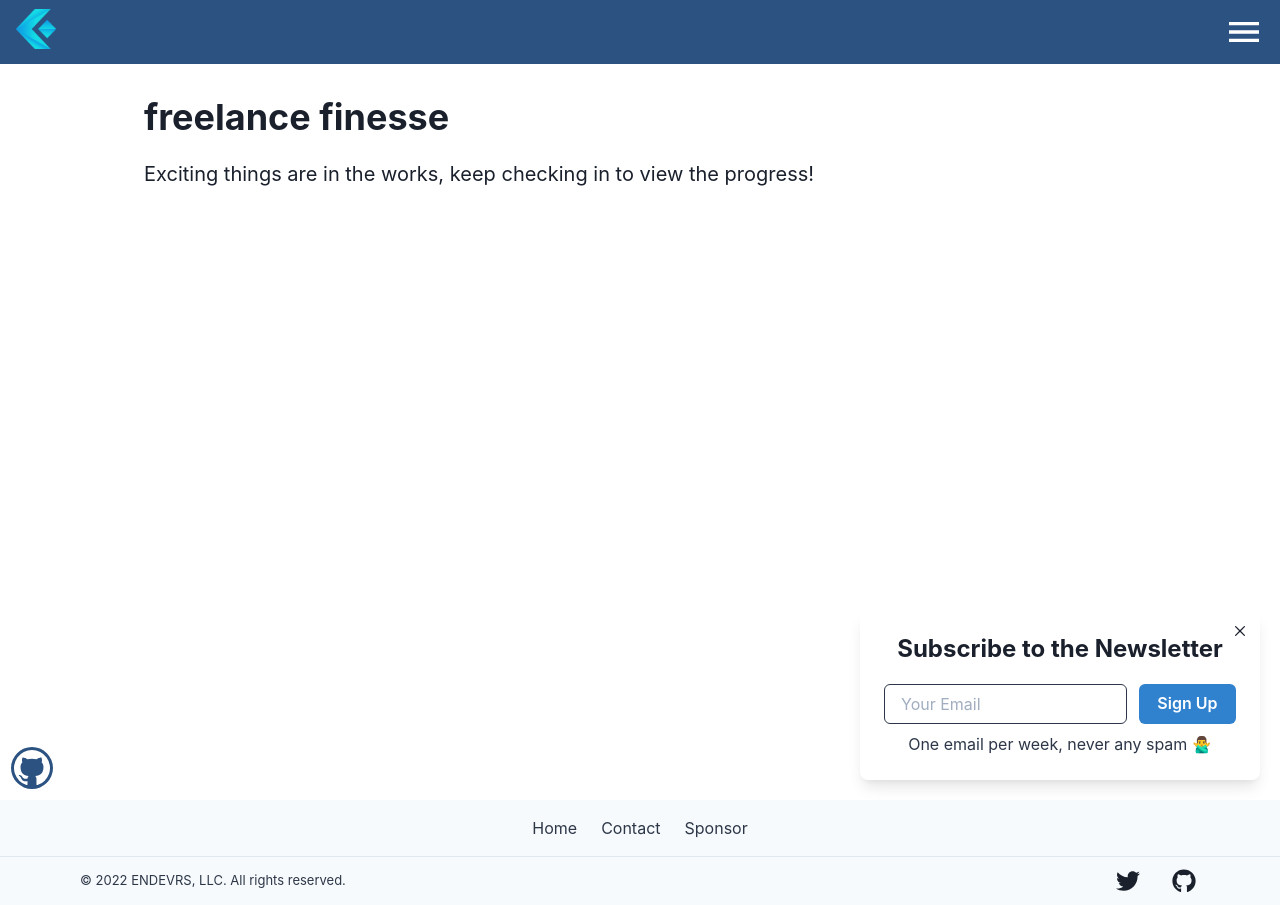
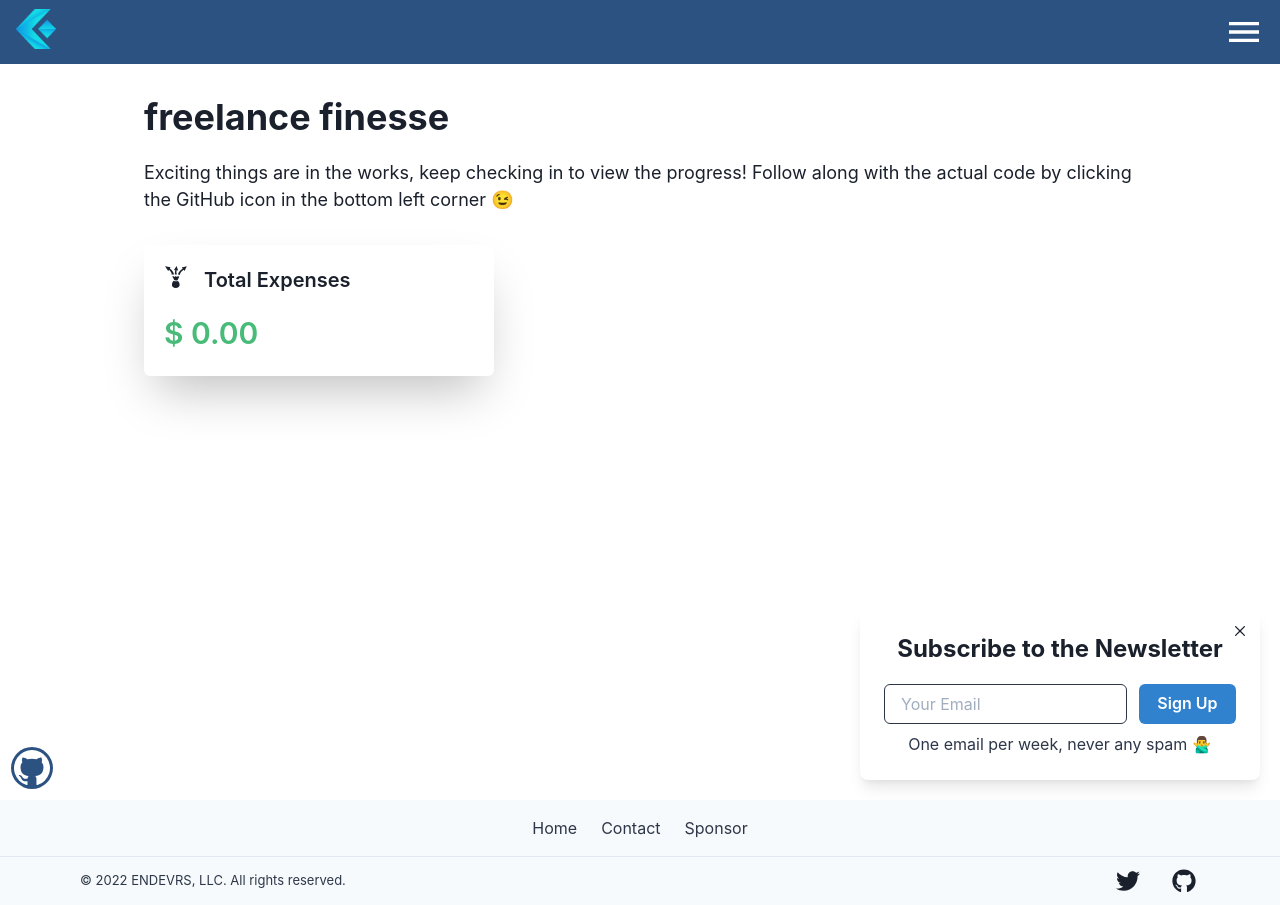
Before and after one commit to Seth-McKilla/mckilla-dot-dev-old, a Next.js app: page /projects/freelance-finesse in a window 1280 px wide. Built offline with nearby package versions, Linux system fonts and the light colour scheme.

Commit message:
Create CardFinancialTotal component

```diff
--- a/components/CardFinancialTotal.tsx
+++ b/components/CardFinancialTotal.tsx
@@ -1,3 +1,4 @@
+import { Box, Stack, Text } from "@chakra-ui/react";
 import { Card } from "components";
 
 import type { ReactNode } from "react";
@@ -15,5 +16,19 @@ export default function CardFinancialTotal({
   description,
   amount,
 }: Props) {
-  return <Card>Hello</Card>;
+  return (
+    <Card>
+      <Stack spacing={4}>
+        <Stack direction="row" spacing={4}>
+          <Box>{icon}</Box>
+          <Text variant="h3" fontSize="xl" fontWeight={600}>
+            {title}
+          </Text>
+        </Stack>
+        <Text fontSize="3xl" color="green.400" fontWeight={600}>
+          {`$ ${amount.toFixed(2)}`}
+        </Text>
+      </Stack>
+    </Card>
+  );
 }
--- a/components/Subscribe.tsx
+++ b/components/DialogSubscribe.tsx
@@ -20,7 +20,7 @@ interface Props {
   showCloseButton?: boolean;
 }
 
-export default function Subscribe({ showCloseButton = true }: Props) {
+export default function DialogSubscribe({ showCloseButton = true }: Props) {
   const inputEl = useRef<HTMLInputElement>(null);
   const [showSubscribe, setShowSubscribe] = useState<boolean>(false);
   const [subscribeState, setSubscribeState] = useState<SubscribeState>("init");
--- a/pages/posts/index.tsx
+++ b/pages/posts/index.tsx
@@ -3,7 +3,7 @@ import { join } from "path";
 import { Fragment } from "react";
 import { Flex, Container, Heading, HStack } from "@chakra-ui/react";
 import { BasicLayout } from "layouts";
-import { CardPost, Subscribe, LinkGitHubSource } from "components";
+import { CardPost, DialogSubscribe, LinkGitHubSource } from "components";
 
 import type { NextPage } from "next";
 import type { Post } from "types";
@@ -22,7 +22,7 @@ const Posts: NextPage<Props> = ({ posts }) => (
     }}
   >
     <Flex mt={16} p={{ base: 0, sm: 8 }} flex={1} direction="column">
-      <Subscribe />
+      <DialogSubscribe />
       <Container maxW="container.lg">
         <Heading
           mt={{ base: 8, sm: 0 }}
--- a/pages/projects/[name].tsx
+++ b/pages/projects/[name].tsx
@@ -1,9 +1,13 @@
 import fs from "fs";
 import { useRouter } from "next/router";
 import { Flex, Container, Heading, Text } from "@chakra-ui/react";
-
+import { GiExpense } from "react-icons/gi";
 import { BasicLayout } from "layouts";
-import { Subscribe, LinkGitHubSource } from "components";
+import {
+  CardFinancialTotal,
+  DialogSubscribe,
+  LinkGitHubSource,
+} from "components";
 
 import type { NextPage, GetStaticPropsContext } from "next";
 import type { Project } from "types";
@@ -24,7 +28,7 @@ const Projects: NextPage = () => {
       }}
     >
       <Flex mt={16} p={{ base: 0, sm: 8 }} flex={1} direction="column">
-        <Subscribe />
+        <DialogSubscribe />
         <Container maxW="container.lg">
           <Heading
             mt={{ base: 3, sm: 0 }}
@@ -33,11 +37,16 @@ const Projects: NextPage = () => {
           >
             {projectName}
           </Heading>
-          <Text fontSize="xl">
+          <Text fontSize="lg" mb={8}>
             {
-              "Exciting things are in the works, keep checking in to view the progress!"
+              "Exciting things are in the works, keep checking in to view the progress! Follow along with the actual code by clicking the GitHub icon in the bottom left corner 😉"
             }
           </Text>
+          <CardFinancialTotal
+            icon={<GiExpense size={24} />}
+            title="Total Expenses"
+            amount={0}
+          />
         </Container>
         <LinkGitHubSource path="projects/index.tsx" />
       </Flex>
--- a/pages/projects/index.tsx
+++ b/pages/projects/index.tsx
@@ -2,7 +2,7 @@ import fs from "fs";
 import { Flex, Container, Heading, Text } from "@chakra-ui/react";
 
 import { BasicLayout } from "layouts";
-import { CardProject, Subscribe, LinkGitHubSource } from "components";
+import { CardProject, DialogSubscribe, LinkGitHubSource } from "components";
 
 import type { NextPage } from "next";
 import type { Project } from "types";
@@ -23,7 +23,7 @@ const Projects: NextPage<Props> = ({ projects }) => {
       }}
     >
       <Flex mt={16} p={{ base: 0, sm: 8 }} flex={1} direction="column">
-        <Subscribe />
+        <DialogSubscribe />
         <Container maxW="container.lg">
           <Heading
             mt={{ base: 8, sm: 0 }}
```
Also changed, not shown: components/index.ts (+7 -7 lines).
